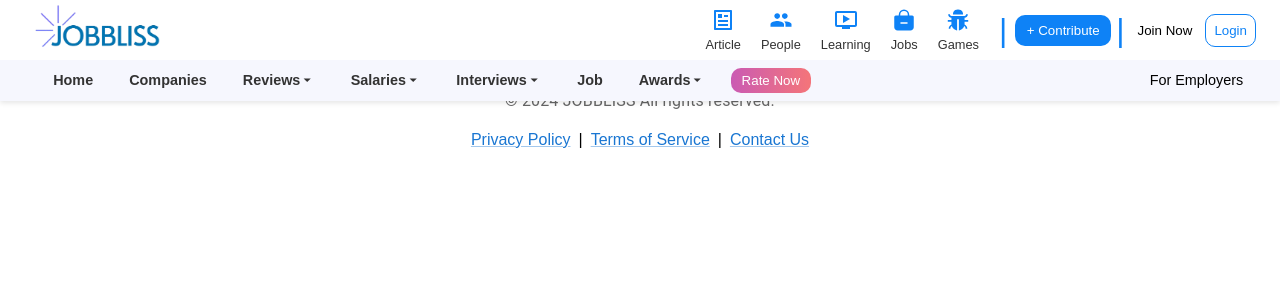
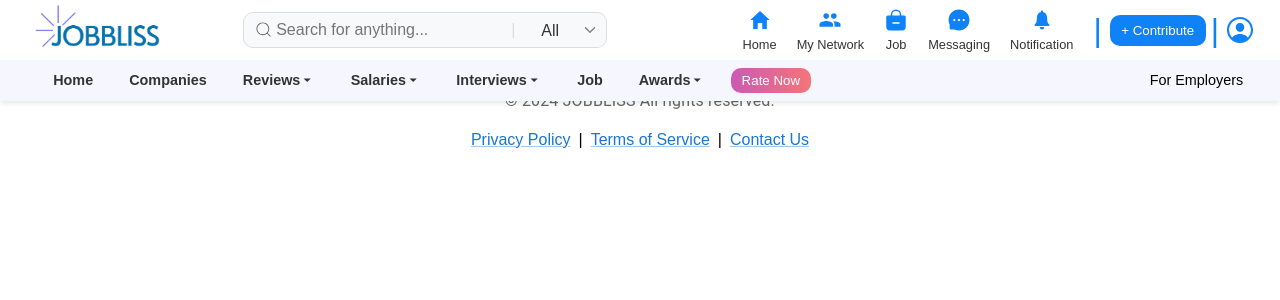
Before and after one commit to iasiddiqui/Freelance, a React (Vite) app: page /dashboard in a window 1280 px wide. Shown: the top 300 px of the page. Built offline with nearby package versions, Linux system fonts and the light colour scheme.

Commit message:
add navbar in dashboard

```diff
--- a/src/App.jsx
+++ b/src/App.jsx
@@ -5,14 +5,16 @@ import './App.css';
 import Navbar from './components/Navbar/Navbar';
 import HomePage from './components/Home/HomePage';
 import Footer from './components/Footer/Footer';
+import Dashboard from './components/Dashboard/Dashboard';
 
 function App() {
   return (
     <Router>
-      <Navbar />
+      {/* <Navbar /> */}
       <div className="main-content">
         <Routes>
           <Route path="/" element={<HomePage />} />
+          <Route path="/dashboard" element ={<Dashboard/>} />
         </Routes>
       </div>
       <Footer />
--- a/src/components/Dashboard/Dashboard.jsx
+++ b/src/components/Dashboard/Dashboard.jsx
@@ -1,10 +1,11 @@
 import React from 'react'
+import DashboardNavbar from './Navbar/DashboardNav'
 
 function Dashboard() {
   return (
-    <div>
-      hii faiz
-    </div>
+    <>
+    <DashboardNavbar/>
+    </>
   )
 }
 
--- /dev/null
+++ b/src/components/Dashboard/Navbar/DashboardNav.css
@@ -0,0 +1,80 @@
+.search-bar{
+    margin-left: 5rem;
+}
+.search-container {
+    display: flex;
+    align-items: center;
+    position: relative;
+    width: 100%;
+    max-width: 600px;
+    background-color: #f8f9fa;
+    border: 1px solid #ddd;
+    border-radius: 10px;
+    overflow: hidden;
+  }
+
+  .search-category {
+    border: none;
+    padding: 0.5rem 1rem;
+    background-color: #f8f9fa;
+    color: #333;
+    font-size: 1rem;
+    cursor: pointer;
+    outline: none;
+    appearance: none;
+  }
+
+  .searchbar-line {
+    color: #dcddde;
+    margin: 0 10px;
+  }
+
+  .search-input {
+    flex-grow: 1;
+    border: none;
+    padding: 0.5rem 1rem;
+    font-size: 1rem;
+    margin-left: 1rem;
+    outline: none;
+    background-color: transparent;
+  }
+
+  .search-icon {
+    position: absolute;
+    left: 10px;
+    color: #555;
+    font-size: 1.2rem;
+    cursor: pointer;
+  }
+
+  .icon-right-svg {
+    font-size: 2rem;
+  }
+
+  .searchbar-arrow-icon {
+    font-size: 1rem;
+    color: #858383;
+    margin-left: -3.5rem;
+    padding-right: 0.5rem;
+    transition: transform 0.3s ease;
+  }
+
+  .searchbar-arrow-icon.rotate {
+    transform: rotate(180deg);
+  }
+
+  /* Mobile Responsiveness */
+  @media (max-width: 768px) {
+    .search-container {
+      max-width: 100%;
+      flex-direction: row;
+    }
+
+    .search-input {
+      font-size: 0.9rem;
+    }
+
+    .search-category {
+      font-size: 0.9rem;
+    }
+  }
--- /dev/null
+++ b/src/components/Dashboard/Navbar/DashboardNav.jsx
@@ -0,0 +1,183 @@
+import React, { useState } from "react";
+import { IoMdHome } from "react-icons/io";
+import { AiFillMessage } from "react-icons/ai";
+import { IoIosNotifications } from "react-icons/io";
+import { IoPersonCircleOutline } from "react-icons/io5";
+import { IoIosArrowDown } from "react-icons/io";
+import { IoMdPeople } from "react-icons/io";
+import { IoBagRemove } from "react-icons/io5";
+import { IoMdArrowDropdown } from "react-icons/io";
+import { CiSearch } from "react-icons/ci";
+
+import "./DashboardNav.css";
+
+const DashboardNavbar = () => {
+  const [searchCategory, setSearchCategory] = useState("All");
+  const [isArrowRotated, setIsArrowRotated] = useState(false);  // State for rotating the arrow
+
+  const categories = [
+    { value: "All", placeholder: "Search for anything..." },
+    { value: "Companies", placeholder: "Search for companies..." },
+    { value: "Jobs", placeholder: "Search for jobs..." },
+    { value: "Reviews", placeholder: "Search for reviews..." },
+    { value: "Salaries", placeholder: "Search for salaries..." },
+  ];
+
+  const getPlaceholder = () => {
+    const selectedCategory = categories.find(
+      (category) => category.value === searchCategory
+    );
+    return selectedCategory ? selectedCategory.placeholder : "Search...";
+  };
+
+  return (
+    <nav className="navbar">
+      <div className="top-row">
+        <div className="logo">
+          <a href="/">
+            <img src="/Logo.png" alt="Logo" />
+          </a>
+        </div>
+
+        <div className="search-bar">
+          <div className="search-container">
+            <input
+              type="text"
+              placeholder={getPlaceholder()}
+              className="search-input"
+            />
+            <span className="searchbar-line">|</span>
+            <select
+              className="search-category"
+              value={searchCategory}
+              onChange={(e) => setSearchCategory(e.target.value)}
+              onClick={() => setIsArrowRotated(!isArrowRotated)}
+            >
+              {categories.map((category) => (
+                <option key={category.value} value={category.value}>
+                  {category.value}
+                </option>
+              ))}
+            </select>
+            <IoIosArrowDown
+              className={`searchbar-arrow-icon ${isArrowRotated ? "rotate" : ""}`}
+            />
+            <CiSearch className="search-icon" />
+          </div>
+        </div>
+
+        <div className="icon-section">
+          <div className="icon">
+            <IoMdHome className="icon-svg" />
+            <span>Home</span>
+          </div>
+          <div className="icon">
+            <IoMdPeople className="icon-svg" />
+            <span>My Network</span>
+          </div>
+          <div className="icon">
+            <IoBagRemove className="icon-svg" />
+            <span>Job</span>
+          </div>
+          <div className="icon">
+            <AiFillMessage className="icon-svg" />
+            <span>Messaging</span>
+          </div>
+          <div className="icon">
+            <IoIosNotifications className="icon-svg" />
+            <span>Notification</span>
+          </div>
+          <div className="line-break">
+            <span>|</span>
+          </div>
+        </div>
+
+        <div className="right-section">
+          <button className="contribute">+ Contribute</button>
+          <div className="line-break">
+            <span>|</span>
+          </div>
+          <div className="icon icon-right">
+            <IoPersonCircleOutline className="icon-svg icon-right-svg " />
+          </div>
+        </div>
+      </div>
+
+
+      <div className="second-row">
+        <button className="hamburger-menu" aria-label="Toggle Menu">
+          ☰
+        </button>
+        <ul className="nav-links">
+          <li>
+            <a href="#">Home</a>
+          </li>
+          <li>
+            <a href="#">Companies</a>
+          </li>
+          <li className="dropdown">
+            <a href="#">
+              Reviews <IoMdArrowDropdown className="arrow-icon" />
+            </a>
+            <ul className="dropdown-menu">
+              <li>
+                <a href="#">Employee Reviews</a>
+              </li>
+              <li>
+                <a href="#">Company Ratings</a>
+              </li>
+            </ul>
+          </li>
+          <li className="dropdown">
+            <a href="#">
+              Salaries <IoMdArrowDropdown className="arrow-icon" />
+            </a>
+            <ul className="dropdown-menu">
+              <li>
+                <a href="#">Software Engineer</a>
+              </li>
+              <li>
+                <a href="#">Data Scientist</a>
+              </li>
+            </ul>
+          </li>
+          <li className="dropdown">
+            <a href="#">
+              Interviews <IoMdArrowDropdown className="arrow-icon" />
+            </a>
+            <ul className="dropdown-menu">
+              <li>
+                <a href="#">Common Questions</a>
+              </li>
+              <li>
+                <a href="#">Interview Experiences</a>
+              </li>
+            </ul>
+          </li>
+          <li>
+            <a href="#">Job</a>
+          </li>
+          <li className="dropdown">
+            <a href="#">
+              Awards <IoMdArrowDropdown className="arrow-icon" />
+            </a>
+            <ul className="dropdown-menu">
+              <li>
+                <a href="#">Best Companies</a>
+              </li>
+              <li>
+                <a href="#">Top Startups</a>
+              </li>
+            </ul>
+          </li>
+          <button className="rate-now">Rate Now</button>
+          <li>
+            <a href="#">For Employers</a>
+          </li>
+        </ul>
+      </div>
+    </nav>
+  );
+};
+
+export default DashboardNavbar;
--- a/src/components/Footer/Footer.jsx
+++ b/src/components/Footer/Footer.jsx
@@ -5,7 +5,7 @@ const Footer = () => {
   return (
     <Box component="footer" sx={{ bgcolor: 'background.paper', p: 6 }}>
       <Typography variant="h6" align="center" gutterBottom>
-      JOBBLISS
+        JOBBLISS
       </Typography>
       <Typography variant="subtitle1" align="center" color="text.secondary" component="p">
         © {new Date().getFullYear()} JOBBLISS All rights reserved.
--- a/src/components/Home/HomePage.jsx
+++ b/src/components/Home/HomePage.jsx
@@ -76,10 +76,12 @@
 import React from 'react'
 import Hero from './Hero/Hero'
 import Hero2 from './Hero2/Hero2'
+import Navbar from '../Navbar/Navbar'
 
 const HomePage = () => {
   return (
     <>
+    <Navbar />
     <Hero />
     <Hero2 />
     </>
```
Also changed, not shown: src/components/Cards/Card.css (deleted, +0 -40 lines), src/components/Cards/Card.jsx (deleted, +0 -14 lines).
